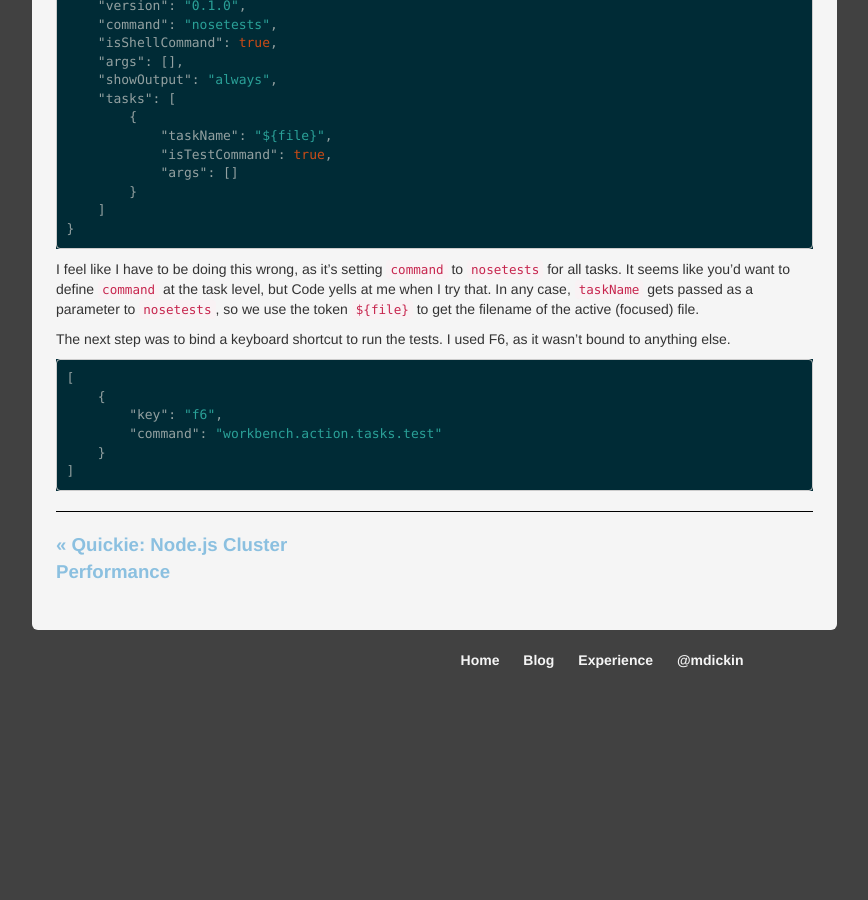
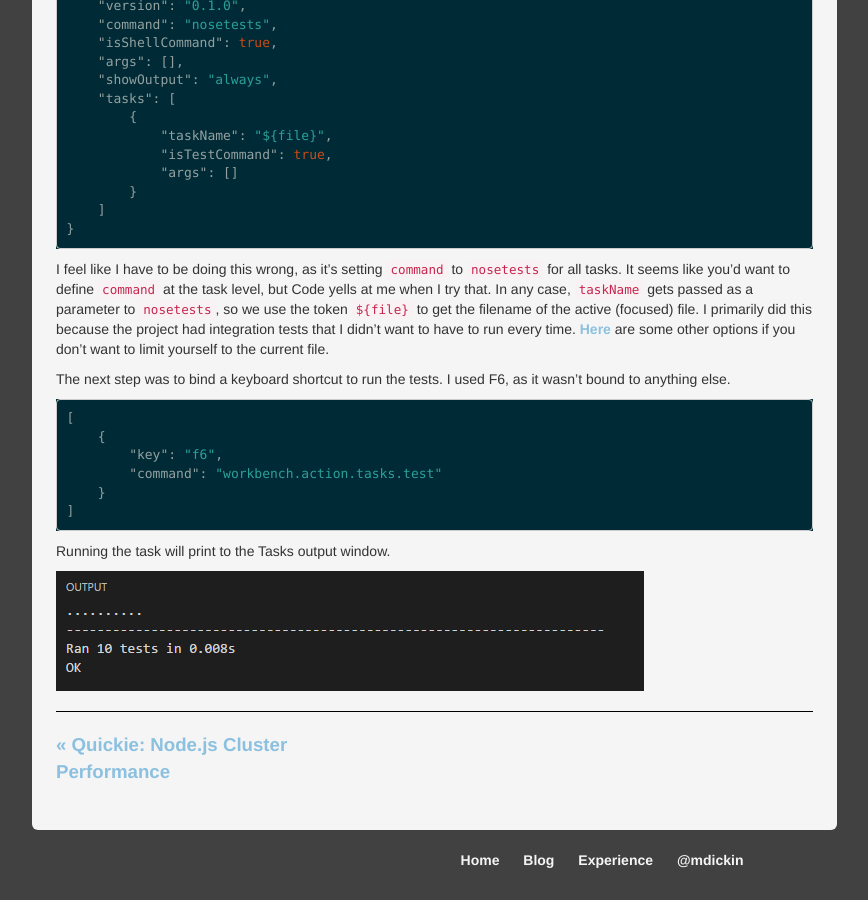
Before and after one commit to mdickin/mdickin.github.io, a Jekyll site: the page built from blog/_posts/2016-06-03-python-in-vscode.md, in a window 1280 px wide and 900 px high, scrolled down 1475 px. Shown: the whole window, without its empty margins (63-931 px from the left). Built offline with Jekyll 4.4.1, drawn with Linux system fonts in a browser that asks for light colours; nearby versions of some CDN libraries; before the commit the page ends 2175 px from its top, so only the background shows below that.

Commit message:
Additional changes

````diff
--- a/blog/_posts/2016-06-03-python-in-vscode.md
+++ b/blog/_posts/2016-06-03-python-in-vscode.md
@@ -70,7 +70,9 @@ I first added a test task (`.vscode/tasks.json`) to run tests in the active test
 
 I feel like I have to be doing this wrong, as it's setting `command` to `nosetests` for all tasks. It seems like you'd want to define `command`
 at the task level, but Code yells at me when I try that. In any case, `taskName` gets passed as a parameter to `nosetests`, so we use the
-token `${file}` to get the filename of the active (focused) file.
+token `${file}` to get the filename of the active (focused) file. I primarily did this because the project had integration tests
+that I didn't want to have to run every time. [Here](https://code.visualstudio.com/Docs/editor/tasks#_variable-substitution) are some other options
+if you don't want to limit yourself to the current file.
 
 The next step was to bind a keyboard shortcut to run the tests. I used F6, as it wasn't bound to anything else.
 
@@ -82,3 +84,7 @@ The next step was to bind a keyboard shortcut to run the tests. I used F6, as it
     }
 ]
 ```
+
+Running the task will print to the Tasks output window.
+
+![Good deal]({{ site.contenturl}}python-unit-test-output.png)
````
